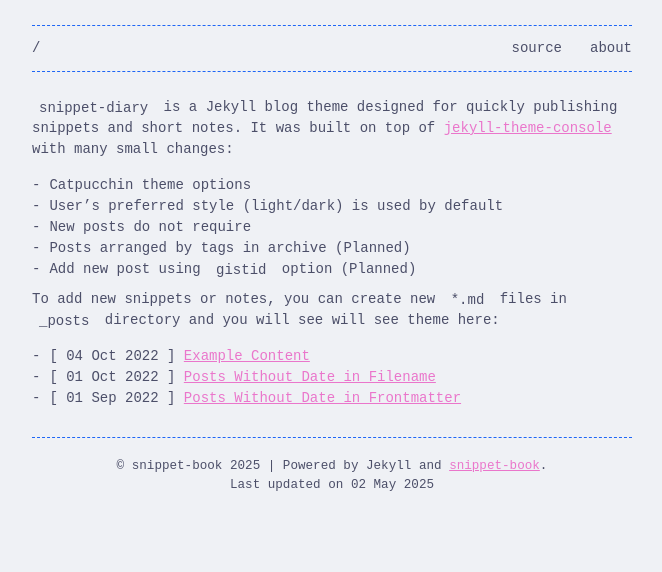
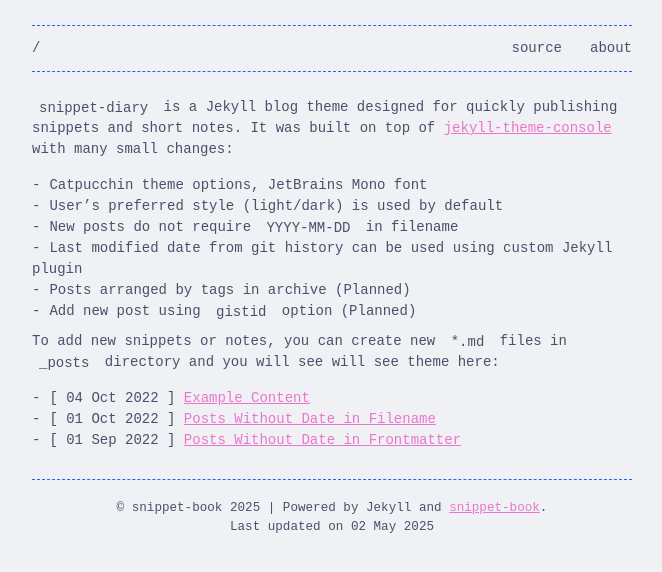
Before and after one commit to emrecanaltinsoy/emrecanaltinsoy.github.io, a Jekyll site: the page built from index.md, in a window 1280 px wide. Shown: the top 572 px of the page, without its empty margins (308-970 px from the left). Built offline with Jekyll 4.4.1, drawn with Linux system fonts in a browser that asks for light colours.

Commit message:
updated feature list

```diff
--- a/index.md
+++ b/index.md
@@ -6,9 +6,10 @@ permalink: /
 
 `snippet-diary` is a Jekyll blog theme designed for quickly publishing snippets and short notes. It was built on top of [jekyll-theme-console](https://github.com/b2a3e8/jekyll-theme-console) with many small changes:
 
-- Catpucchin theme options
+- Catpucchin theme options, JetBrains Mono font
 - User's preferred style (light/dark) is used by default
-- New posts do not require
+- New posts do not require `YYYY-MM-DD` in filename
+- Last modified date from git history can be used using custom Jekyll plugin
 - Posts arranged by tags in archive (Planned)
 - Add new post using `gistid` option (Planned)
 
```
